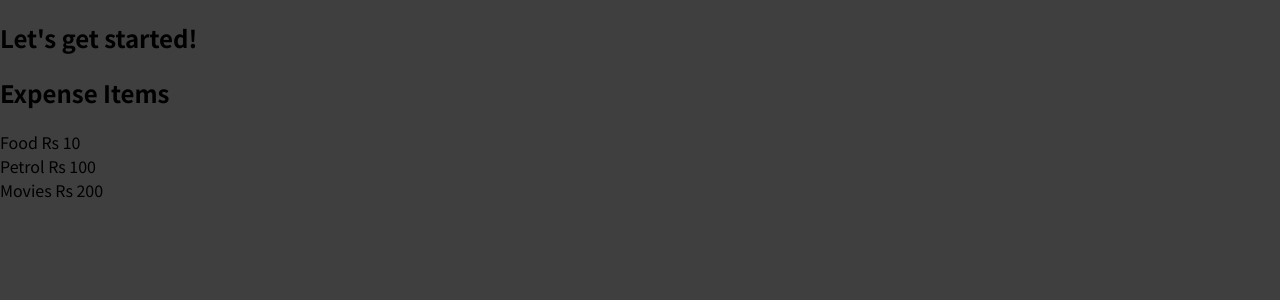
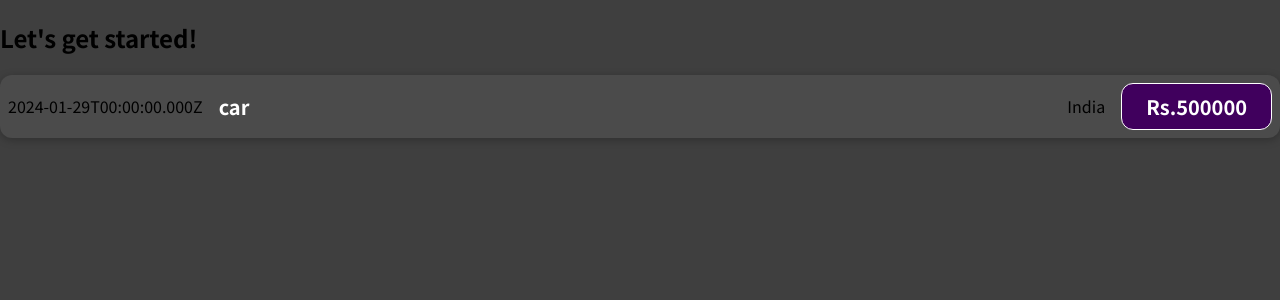
Before and after one commit to Codetraker/react_start, a JavaScript app: page / in a window 1280 px wide. Shown: the top 300 px of the page. Built offline with nearby package versions, Linux system fonts and the light colour scheme.

Commit message:
adding css with extra add location of expenditure

```diff
--- /dev/null
+++ b/src/components/ExpenseItem.css
@@ -0,0 +1,56 @@
+.expense-item {
+    display: flex;
+    justify-content: space-between;
+    align-items: center;
+    box-shadow: 0 2px 8px rgba(0, 0, 0, 0.25);
+    padding: 0.5rem;
+    margin: 1rem 0;
+    border-radius: 12px;
+    background-color: #4b4b4b;
+  }
+
+  .expense-item__description {
+    display: flex;
+    flex-direction: column;
+    gap: 1rem;
+    align-items: flex-end;
+    flex-flow: column-reverse;
+    justify-content: flex-start;
+    flex: 1;
+  }
+
+  .expense-item h2 {
+    color: #3a3a3a;
+    font-size: 1rem;
+    flex: 1;
+    margin: 0 1rem;
+    color: white;
+  }
+
+  .expense-item__price {
+    font-size: 1rem;
+    font-weight: bold;
+    color: white;
+    background-color: #40005d;
+    border: 1px solid white;
+    padding: 0.5rem;
+    border-radius: 12px;
+  }
+
+  @media (min-width: 580px) {
+    .expense-item__description {
+      flex-direction: row;
+      align-items: center;
+      justify-content: flex-start;
+      flex: 1;
+    }
+
+    .expense-item__description h2 {
+      font-size: 1.25rem;
+    }
+
+    .expense-item__price {
+      font-size: 1.25rem;
+      padding: 0.5rem 1.5rem;
+    }
+  }
--- a/src/components/ExpenseItem.js
+++ b/src/components/ExpenseItem.js
@@ -1,10 +1,19 @@
+import './ExpenseItem.css';
+
 function ExpenseItem(){
+    const expenseDate = new Date (2023, 12, 29);
+    const expenseTitle = 'car';
+    const expenseAmount = 500000
+    const locationOfExpenditure = 'India'
+
     return (
-        <div>
-                <h2>Expense Items</h2>
-                <div>Food Rs 10</div>
-                <div>Petrol Rs 100</div>
-                <div>Movies Rs 200</div>
+        <div className='expense-item'>
+            <div>{expenseDate.toISOString()}</div>
+            <div className='expense-item__description'>
+                <h2>{expenseTitle}</h2>
+                <div>{locationOfExpenditure}</div>
+                <div className='expense-item__price'>Rs.{expenseAmount}</div>
+            </div>
         </div>
     );
 }
```
